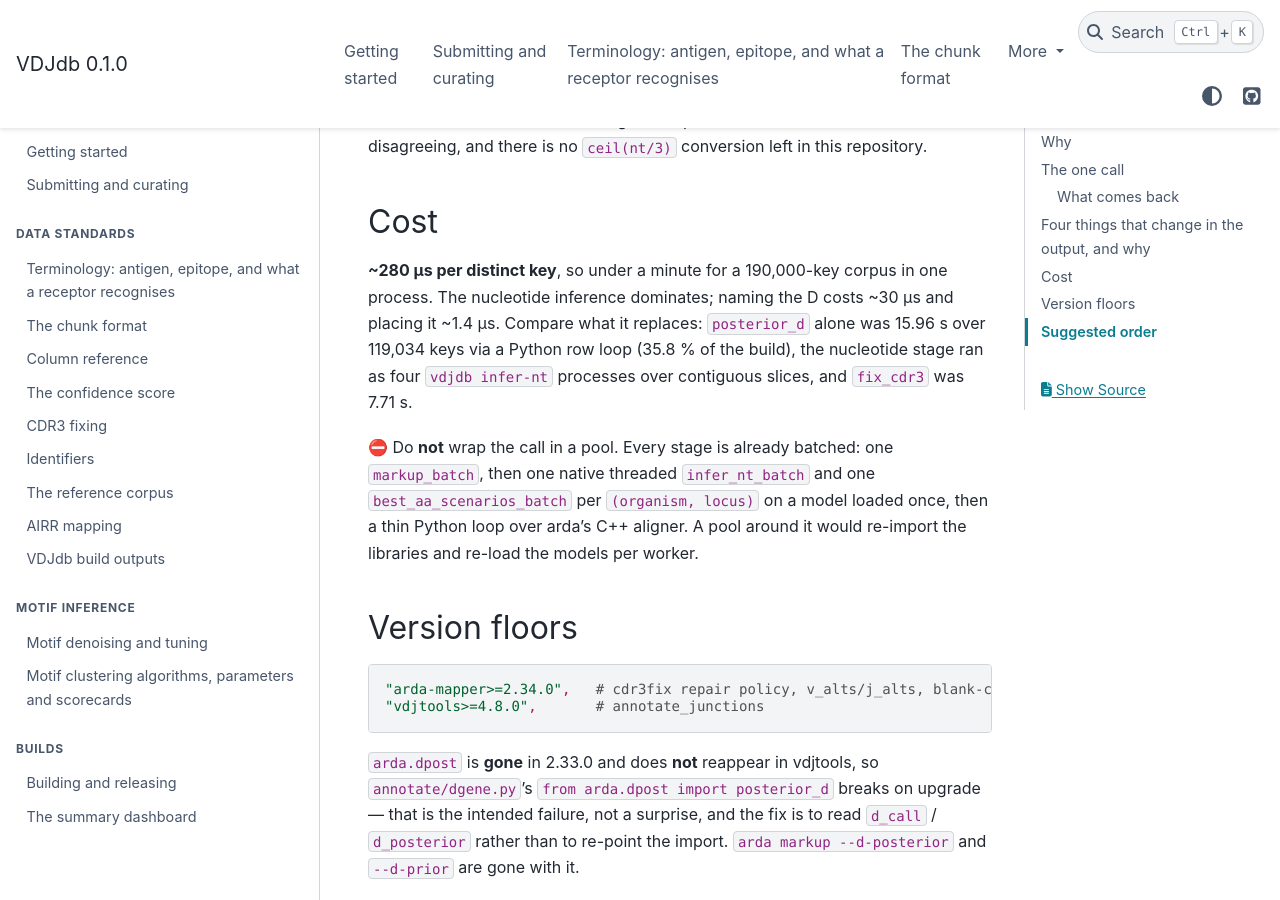
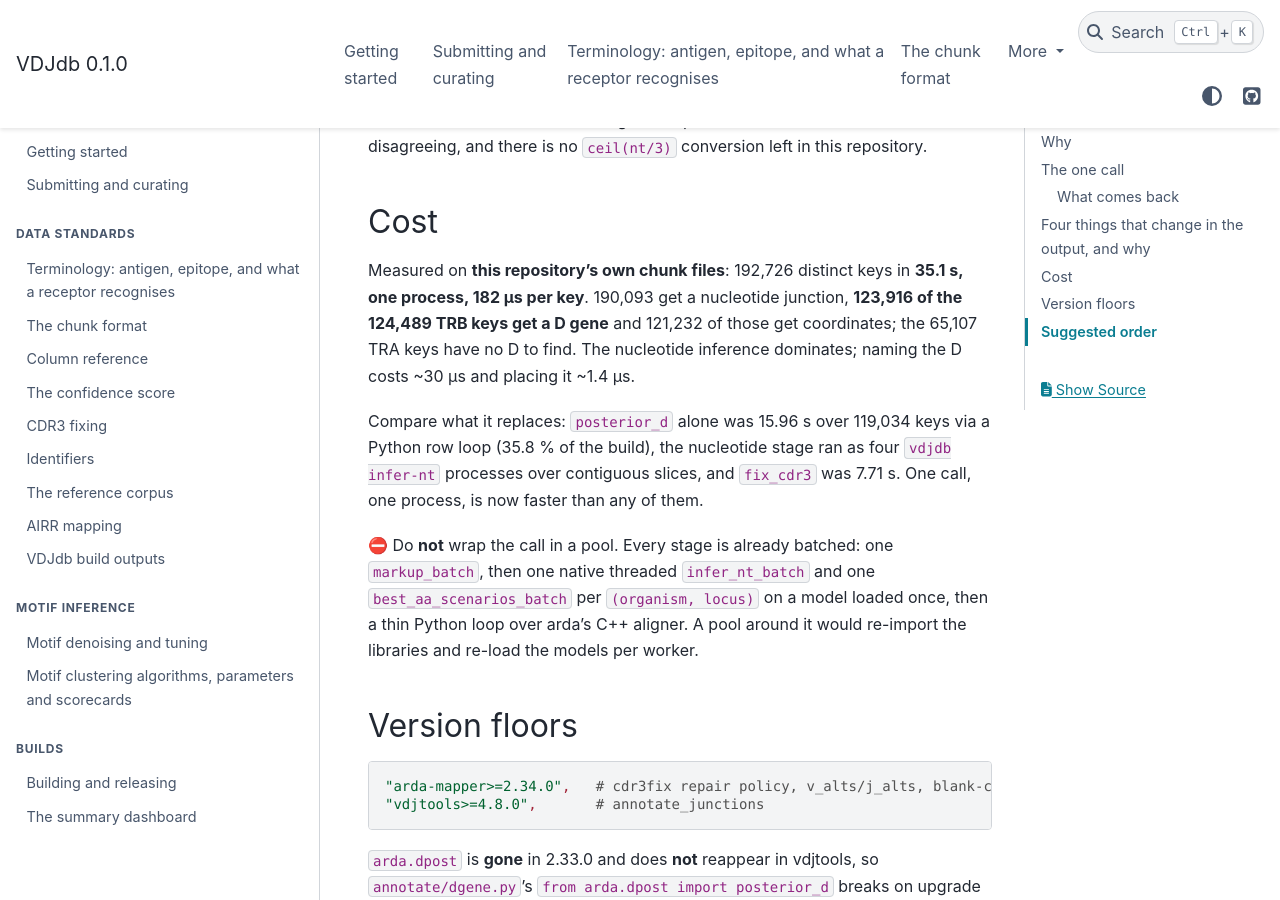
Before and after one commit to antigenomics/vdjdb-db, a Sphinx documentation site: the page built from docs/builds/library-pipeline-migration.md, in a window 1280 px wide and 900 px high, scrolled down 3679 px. Built offline with Sphinx 7.4.7 and the PyData theme 0.15.4, drawn with Linux system fonts in a browser that asks for light colours.

Commit message:
Migration note: the measured cost, on this repository's own chunks
192,726 distinct keys in 35.1 s in one process, 182 us per key -- so the whole annotation is well
under a minute, against the 38.73 s the stage-by-stage build spent on `posterior_d` and `fix_cdr3`
alone. 123,916 of the 124,489 TRB keys get a D gene and 121,232 of those get coordinates to draw;
the 65,107 TRA keys have no D to find.

Co-Authored-By: Claude Opus 5 <noreply@anthropic.com>

```diff
--- a/docs/builds/library-pipeline-migration.md
+++ b/docs/builds/library-pipeline-migration.md
@@ -101,11 +101,14 @@ this repository.
 
 ## Cost
 
-**~280 µs per distinct key**, so under a minute for a 190,000-key corpus in one process. The
-nucleotide inference dominates; naming the D costs ~30 µs and placing it ~1.4 µs. Compare what it
-replaces: `posterior_d` alone was 15.96 s over 119,034 keys via a Python row loop (35.8 % of the
-build), the nucleotide stage ran as four `vdjdb infer-nt` processes over contiguous slices, and
-`fix_cdr3` was 7.71 s.
+Measured on **this repository's own chunk files**: 192,726 distinct keys in **35.1 s, one process,
+182 µs per key**. 190,093 get a nucleotide junction, **123,916 of the 124,489 TRB keys get a D gene**
+and 121,232 of those get coordinates; the 65,107 TRA keys have no D to find. The nucleotide inference
+dominates; naming the D costs ~30 µs and placing it ~1.4 µs.
+
+Compare what it replaces: `posterior_d` alone was 15.96 s over 119,034 keys via a Python row loop
+(35.8 % of the build), the nucleotide stage ran as four `vdjdb infer-nt` processes over contiguous
+slices, and `fix_cdr3` was 7.71 s. One call, one process, is now faster than any of them.
 
 ⛔ Do **not** wrap the call in a pool. Every stage is already batched: one `markup_batch`, then one
 native threaded `infer_nt_batch` and one `best_aa_scenarios_batch` per `(organism, locus)` on a model
```
